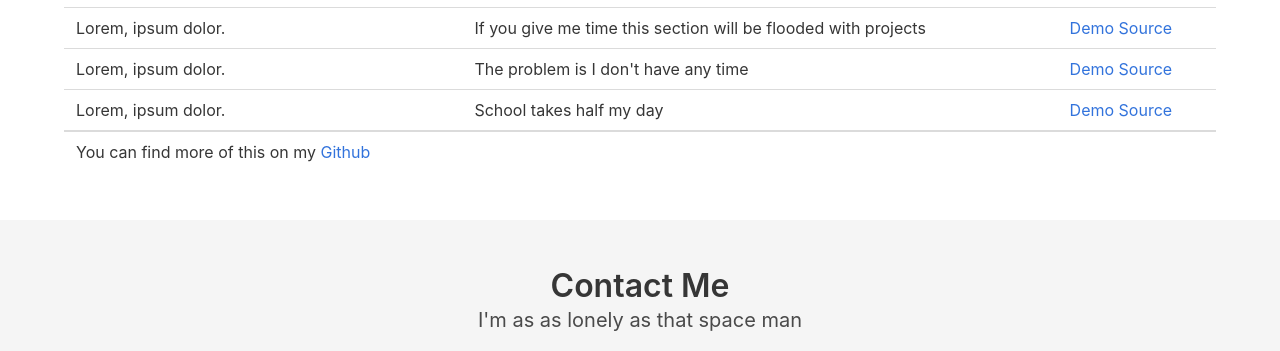
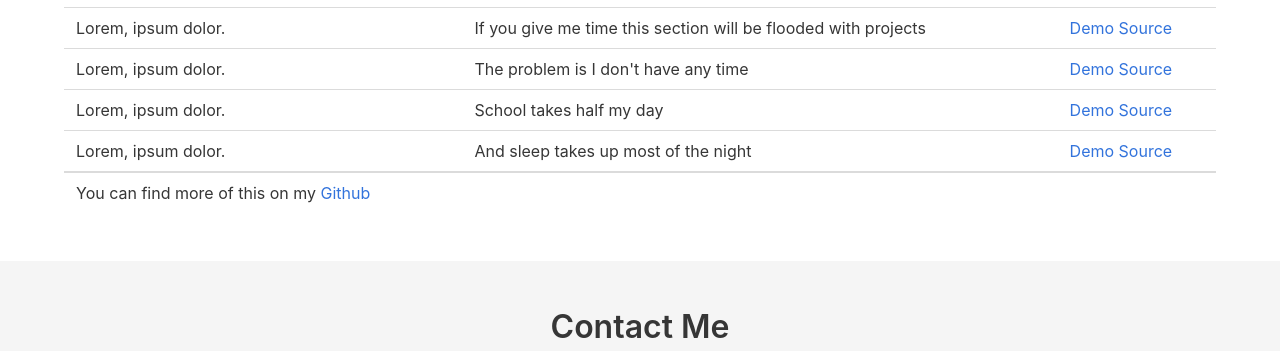
Before and after one commit to leocabibihan/portfolio, a plain HTML site: page index.html in a window 1280 px wide. Shown: the part 1288-1639 px from the top of the page. Drawn offline with nearby package versions, Linux system fonts and the light colour scheme.

Commit message:
bit of changes

```diff
--- a/index.html
+++ b/index.html
@@ -218,6 +218,11 @@
 						<td>School takes half my day</td>
 						<td><a href="">Demo</a> <a href="">Source</a></td>
 					</tr>
+					<tr>
+						<td>Lorem, ipsum dolor.</td>
+						<td>And sleep takes up most of the night</td>
+						<td><a href="">Demo</a> <a href="">Source</a></td>
+					</tr>
 				</tbody>
 			</table>
 		</div>
```
Also changed, not shown: nothing.html (added, +1 -0 lines).
